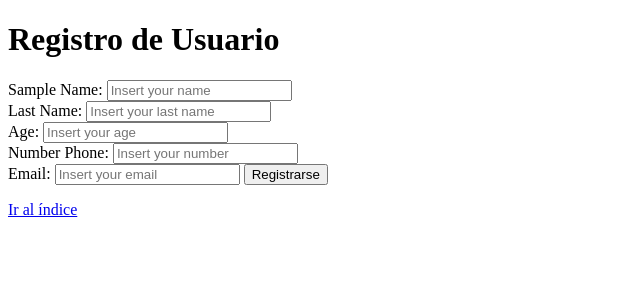
After one commit to Bemontx/Web_Pets, a Django app: template templates/register.html in a window 1280 px wide. The commit adds this page. Shown: the top 300 px of the page, without its empty margins (0-640 px from the left). Run offline with Django 5.2, Linux system fonts and the light colour scheme; the template is opened without the code that fills it: most values are stand-ins (such as "Sample title", 1, 10 or a date in 2020).

Commit message:
form/register

```diff
--- a/app/urls.py
+++ b/app/urls.py
@@ -2,6 +2,6 @@
 from .views import IndexView, HomeView
 
 urlpatterns = [
-    path('', HomeView.as_view({'get': 'home'}), name='home'),
+    path('', HomeView.as_view({'get': 'home', 'post':'register'}), name='home'),
     path('index/', IndexView.as_view({'get': 'list'}), name='index'),
 ]
--- /dev/null
+++ b/templates/register.html
@@ -0,0 +1,34 @@
+<!DOCTYPE html>
+<html lang="es">
+<head>
+    <meta charset="UTF-8">
+    <title>Registro</title>
+</head>
+<body>
+    <h1>Registro de Usuario</h1>
+
+    <form action="{% url 'register' %}" method="post">
+        {% csrf_token %}
+        {{ serializer.as_p }}
+
+        <label for="id_name">Name:</label>
+        <input type="text" id="id_name" name="name" placeholder="Insert your name" required>
+        <br>
+        <label for="id_lastName">Last Name:</label>
+        <input type="text" id="id_lastName" name="last_name" placeholder="Insert your last name" required>
+        <br>
+        <label for="id_age">Age:</label>
+        <input type="text" id="id_age" name="age" placeholder="Insert your age" required>
+        <br>
+        <label for="id_number">Number Phone:</label>
+        <input type="text" id="id_number" name="phone_number" placeholder="Insert your number" required>
+        <br>
+        <label for="id_email">Email:</label>
+        <input type="text" id="id_email" name="email" placeholder="Insert your email" required>
+
+        <input type="submit" value="Registrarse">
+    </form>
+
+    <p><a href="{% url 'index' %}">Ir al índice</a></p>
+</body>
+</html>
```
Also changed, not shown: app/views.py (+18 -4 lines), templates/home.html (+8 -2 lines), templates/registrer.html (deleted, +0 -27 lines).
